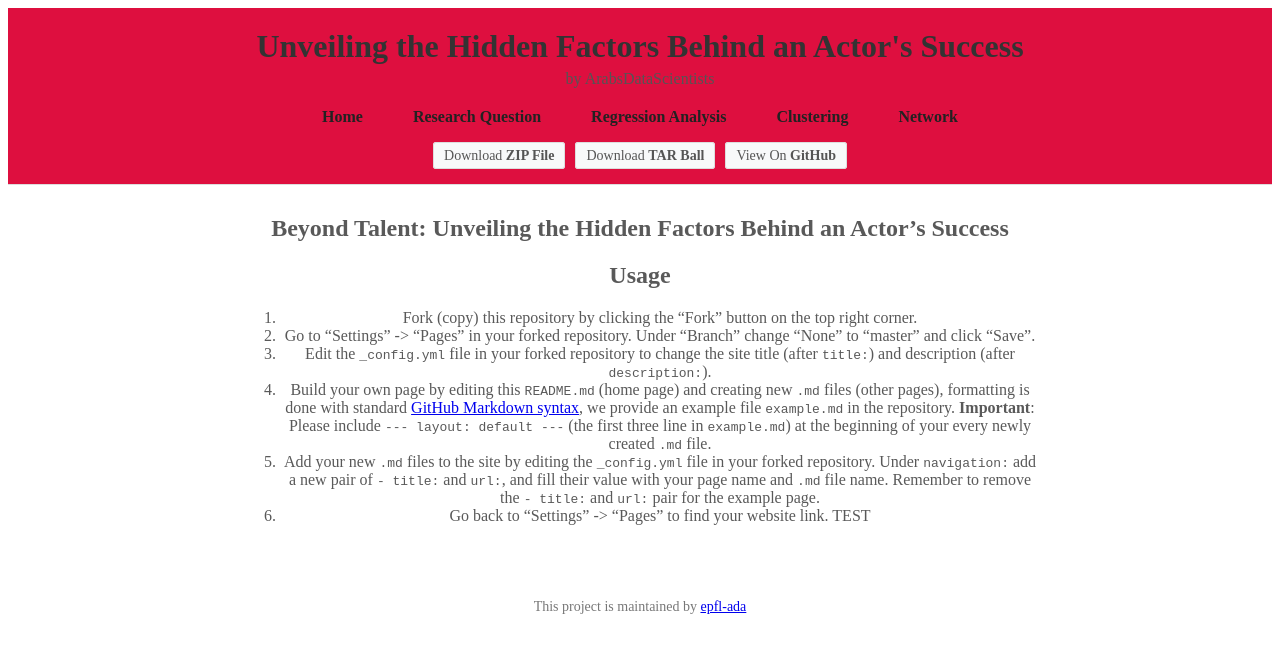
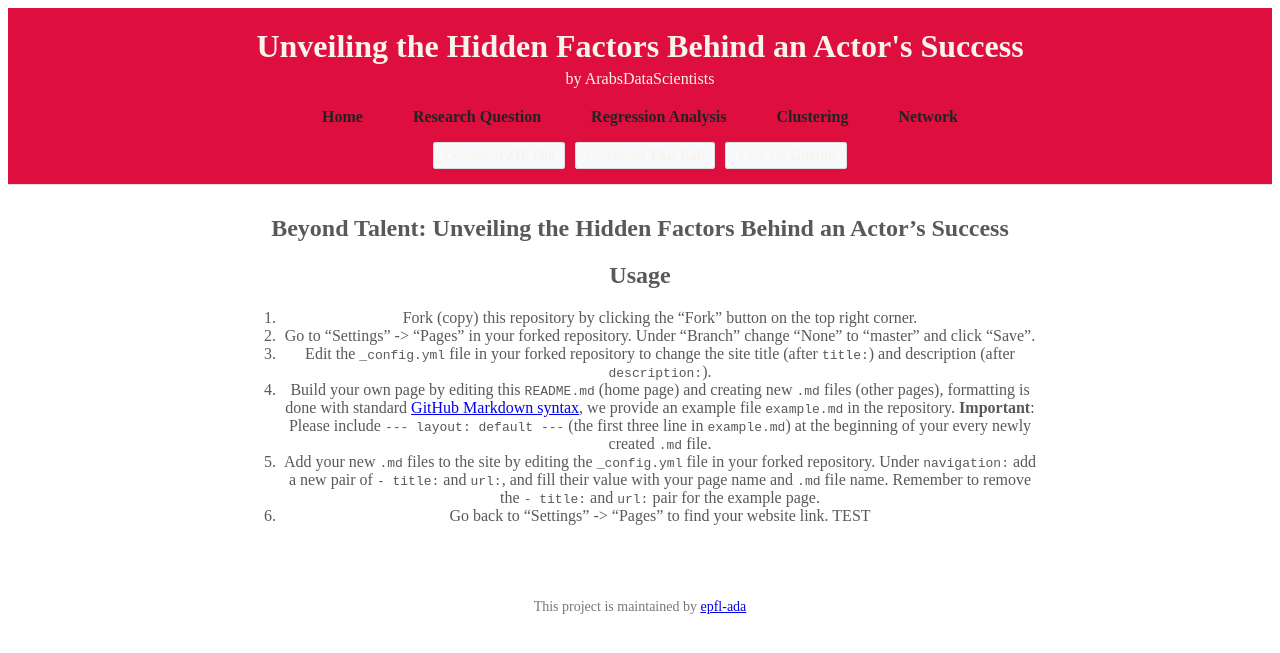
Before and after one commit to epfl-ada/ada-2024-project-arabsdatascientists2024, a Jekyll site: the page built from README.md, in a window 1280 px wide. Shown: the top 653 px of the page. Built offline with Jekyll 4.4.1, drawn with Linux system fonts in a browser that asks for light colours; our own code applies the rules of GitHub Pages for plain Markdown files.

Commit message:
Update styles.css

```diff
--- a/assets/css/styles.css
+++ b/assets/css/styles.css
@@ -9,13 +9,13 @@ header {
 header h1 {
   font-size: 32px;
   font-weight: bold;
-  color: #333;
+  color: #f8f4eb;
   margin: 0;
 }
 
 header p {
   font-size: 16px;
-  color: #555;
+  color: #f8f4eb;
   margin: 5px 0 20px;
 }
 
@@ -70,7 +70,7 @@ header ul.downloads {
 header ul.downloads li a {
   font-size: 14px;
   text-decoration: none;
-  color: #555; /* Makes the link color consistent */
+  color: #f8f4eb; /* Makes the link color consistent */
   padding: 5px 10px;
   border: 1px solid #ddd; /* Adds a subtle border */
   border-radius: 3px;
@@ -79,7 +79,7 @@ header ul.downloads li a {
 }
 
 header ul.downloads li a:hover {
-  background-color: #007bff; /* Blue hover effect */
+  background-color: #222; /* Blue hover effect */
   color: #fff; /* White text on hover */
   text-decoration: none;
 }
```
